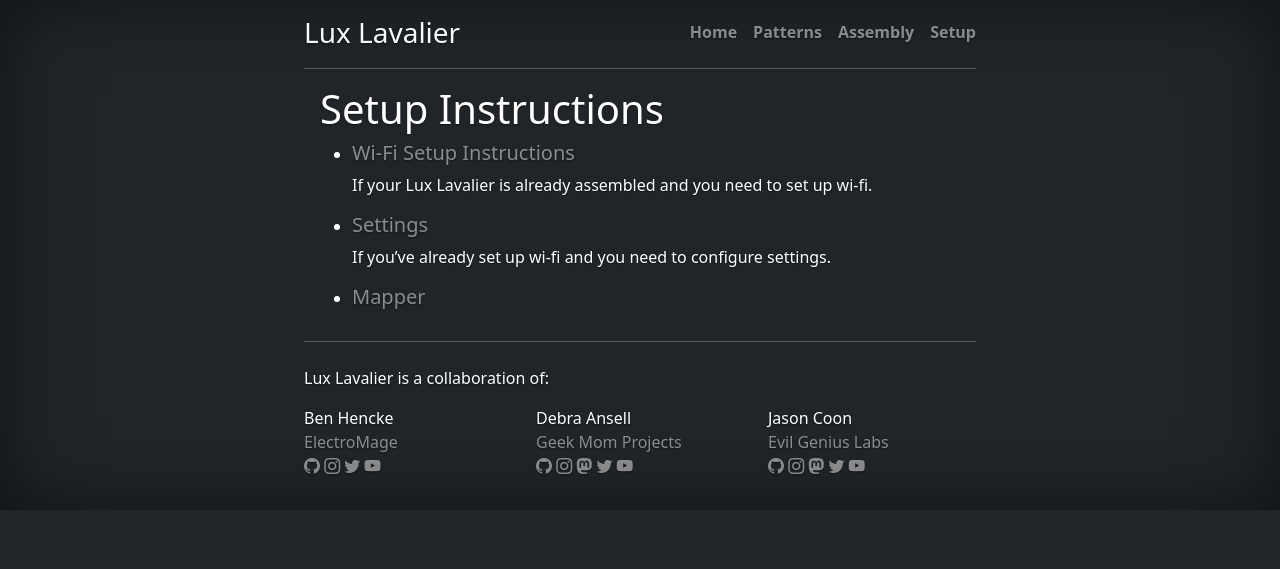
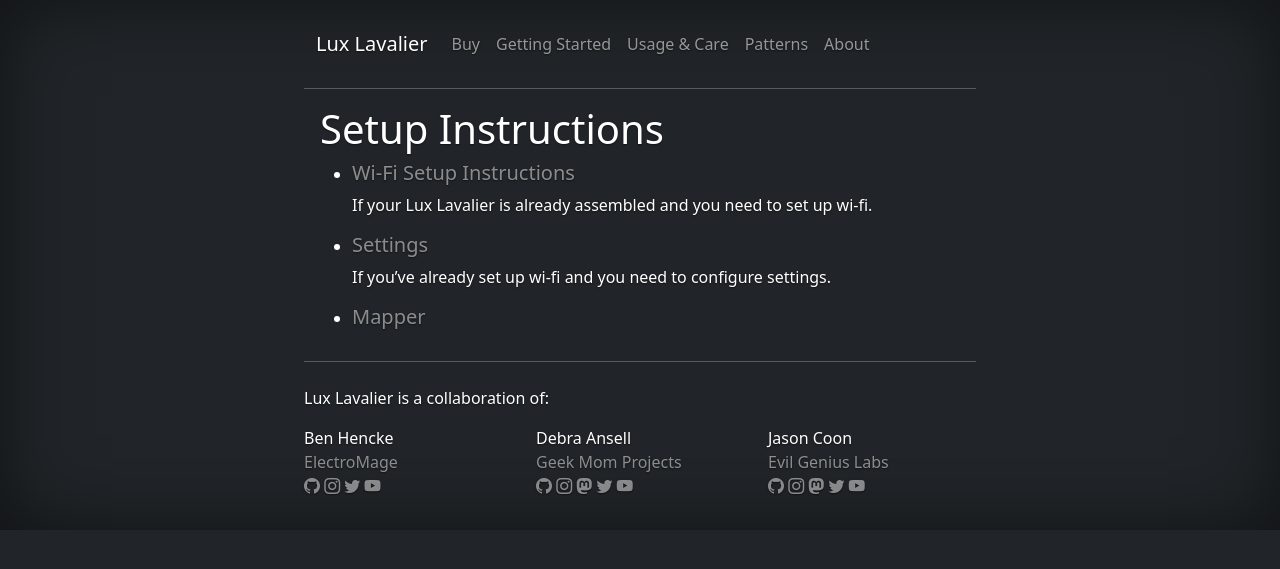
Before and after one commit to LuxLavalier/LuxLavalier.github.io, a Jekyll site: the page built from setup/index.md, in a window 1280 px wide. Shown: the top 569 px of the page. Built offline with Jekyll 4.4.1, drawn with Linux system fonts in a browser that asks for light colours.

Commit message:
Switched header to bootstrap navbar, added more links. Removed redundant page title header. Added waitlist page with form to sign up. Added start & use (needs content) index pages. Reorganized page files, removed folders with one file, moved those files to root. Added about page, with copy of home content for now. Fixed Pixelblaze map formatting.

```diff
--- a/_includes/header.html
+++ b/_includes/header.html
@@ -1,13 +1,35 @@
-<header class="mb-auto">
-  <div>
-    <h3 class="float-md-start mb-0">
-      <a class="link-light" href="/">{{ site.title }}</a>
-    </h3>
-    <nav class="nav nav-masthead justify-content-center float-md-end">
-      <a class="nav-link fw-bold py-1 px-0" href="/">Home</a>
-      <a class="nav-link fw-bold py-1 px-0" href="/patterns">Patterns</a>
-      <a class="nav-link fw-bold py-1 px-0" href="/assembly">Assembly</a>
-      <a class="nav-link fw-bold py-1 px-0" href="/setup">Setup</a>
-    </nav>
+<nav class="navbar navbar-expand-lg navbar-dark bg-darl">
+  <div class="container-fluid">
+    <a class="navbar-brand" href="/">{{ site.title }}</a>
+    <button
+      class="navbar-toggler"
+      type="button"
+      data-bs-toggle="collapse"
+      data-bs-target="#navbarContent"
+      aria-controls="navbarContent"
+      aria-expanded="false"
+      aria-label="Toggle navigation"
+    >
+      <span class="navbar-toggler-icon"></span>
+    </button>
+    <div class="collapse navbar-collapse" id="navbarContent">
+      <ul class="navbar-nav me-auto mb-2 mb-lg-0">
+        <li class="nav-item">
+          <a class="nav-link" href="/waitlist">Buy</a>
+        </li>
+        <li class="nav-item">
+          <a class="nav-link" href="/start">Getting Started</a>
+        </li>
+        <li class="nav-item">
+          <a class="nav-link" href="/use">Usage & Care</a>
+        </li>
+        <li class="nav-item">
+          <a class="nav-link" href="/patterns">Patterns</a>
+        </li>
+        <li class="nav-item">
+          <a class="nav-link" href="/about">About</a>
+        </li>
+      </ul>
+    </div>
   </div>
-</header>
+</nav>
```
